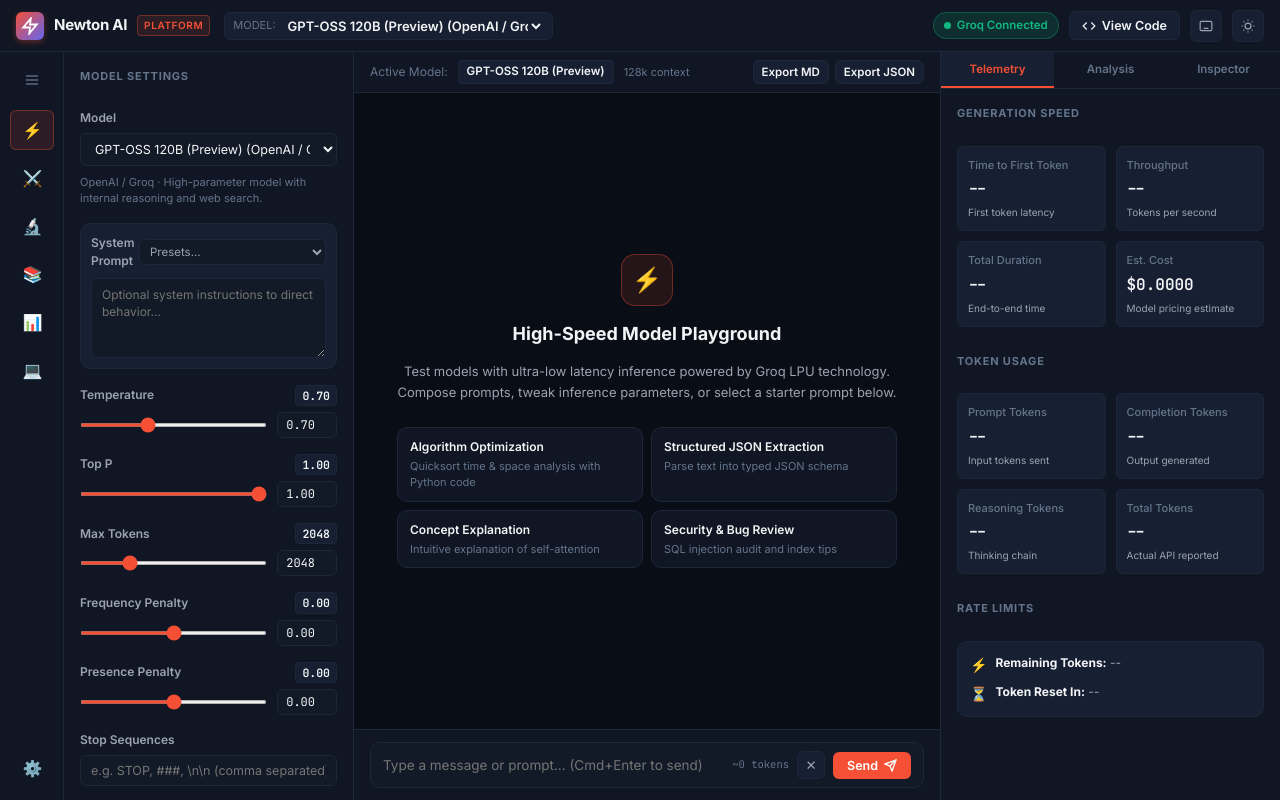
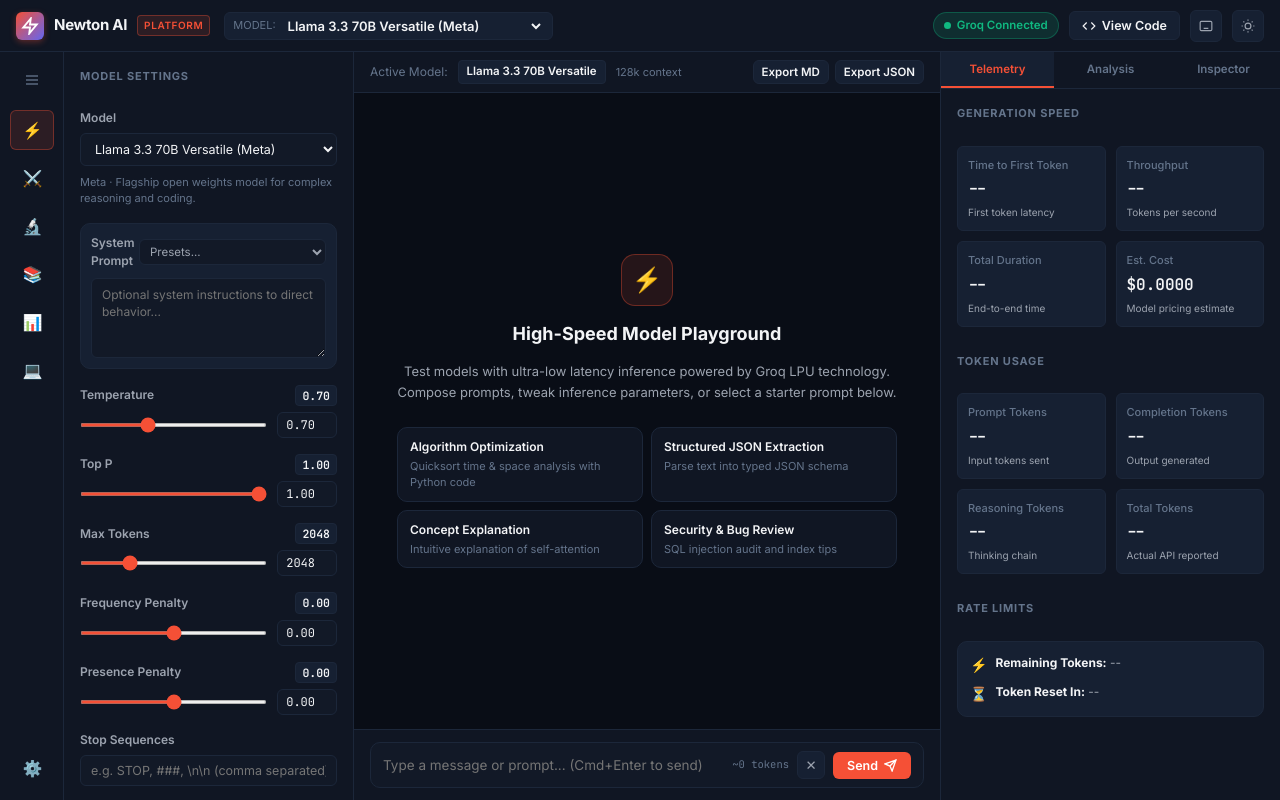
Before and after one commit to code-paul-creator/llm_playground, a plain HTML site: page index.html in a window 1280 px wide. Drawn offline with Linux system fonts and the light colour scheme.

Commit message:
Add new Llama models to the model catalog

```diff
--- a/index.html
+++ b/index.html
@@ -2233,6 +2233,28 @@ const STORAGE_LIBRARY_NAME = "newton_ai_library_v2";
 const STORAGE_HISTORY_NAME = "newton_ai_history_v2";
 
 const MODEL_CATALOG = [
+  {
+    id: "llama-3.3-70b-versatile",
+    name: "Llama 3.3 70B Versatile",
+    developer: "Meta",
+    context_window: 128000,
+    max_output: 32768,
+    reasoning: "none",
+    pricing: { input: 0.59, output: 0.79 },
+    description: "Flagship open weights model for complex reasoning and coding.",
+    featured: true
+  },
+  {
+    id: "llama-3.1-8b-instant",
+    name: "Llama 3.1 8B Instant",
+    developer: "Meta",
+    context_window: 128000,
+    max_output: 8192,
+    reasoning: "none",
+    pricing: { input: 0.05, output: 0.08 },
+    description: "Sub-second inference for real-time text and classification.",
+    featured: true
+  },
   {
     id: "openai/gpt-oss-120b",
     name: "GPT-OSS 120B (Preview)",
@@ -2341,7 +2363,7 @@ const DEFAULT_PROMPT_LIBRARY = [
 const state = {
   apiKey: "",
   activeView: "panePlayground",
-  selectedModel: "openai/gpt-oss-120b",
+  selectedModel: "llama-3.3-70b-versatile",
   conversation: [],          // [{role, content, model, metrics}]
   isStreaming: false,
   abortController: null,
```
